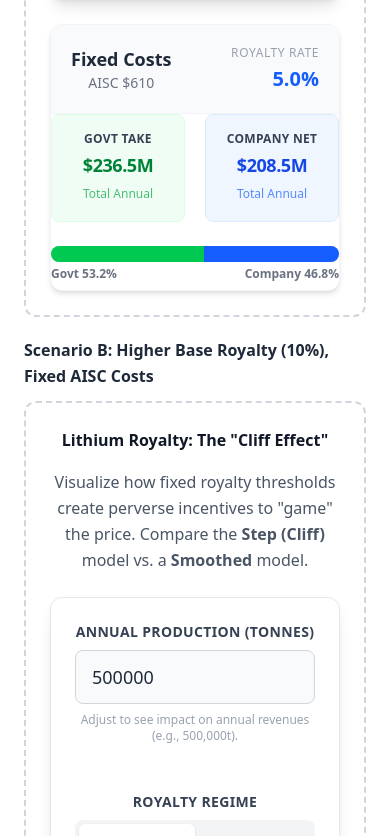
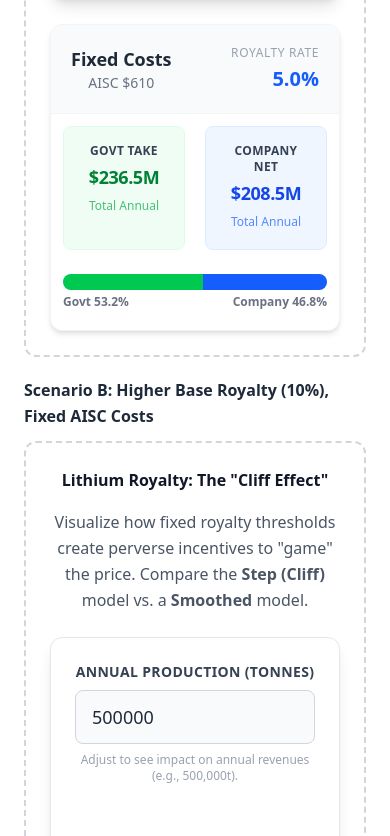
Before and after one commit to RaufCode/Katanomics_Demo, a Nuxt app: page / in a window 390 px wide. Shown: the part 3408-4244 px from the top of the page. Built offline with nearby package versions, Linux system fonts and the light colour scheme.

Commit message:
reduce the spaces

```diff
--- a/app/components/FiscalWedge.vue
+++ b/app/components/FiscalWedge.vue
@@ -352,7 +352,7 @@
                     </div>
                 </div>
 
-                <div class="p-0 md:p-6">
+                <div class="p-3 md:p-6">
                     <!-- Big Numbers -->
                     <div class="grid grid-cols-2 gap-5 md:gap-8 mb-6">
                         <!-- Govt -->
```
